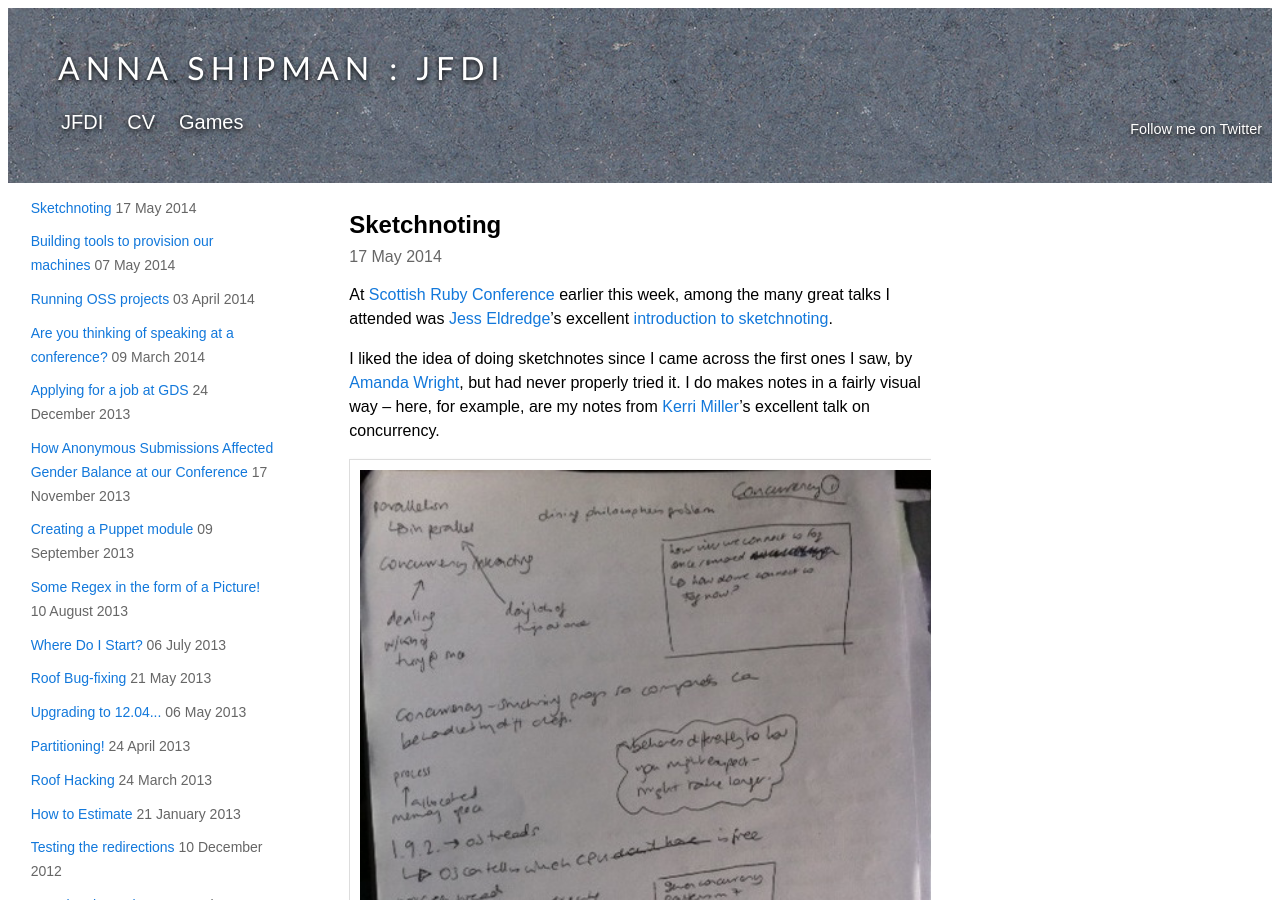
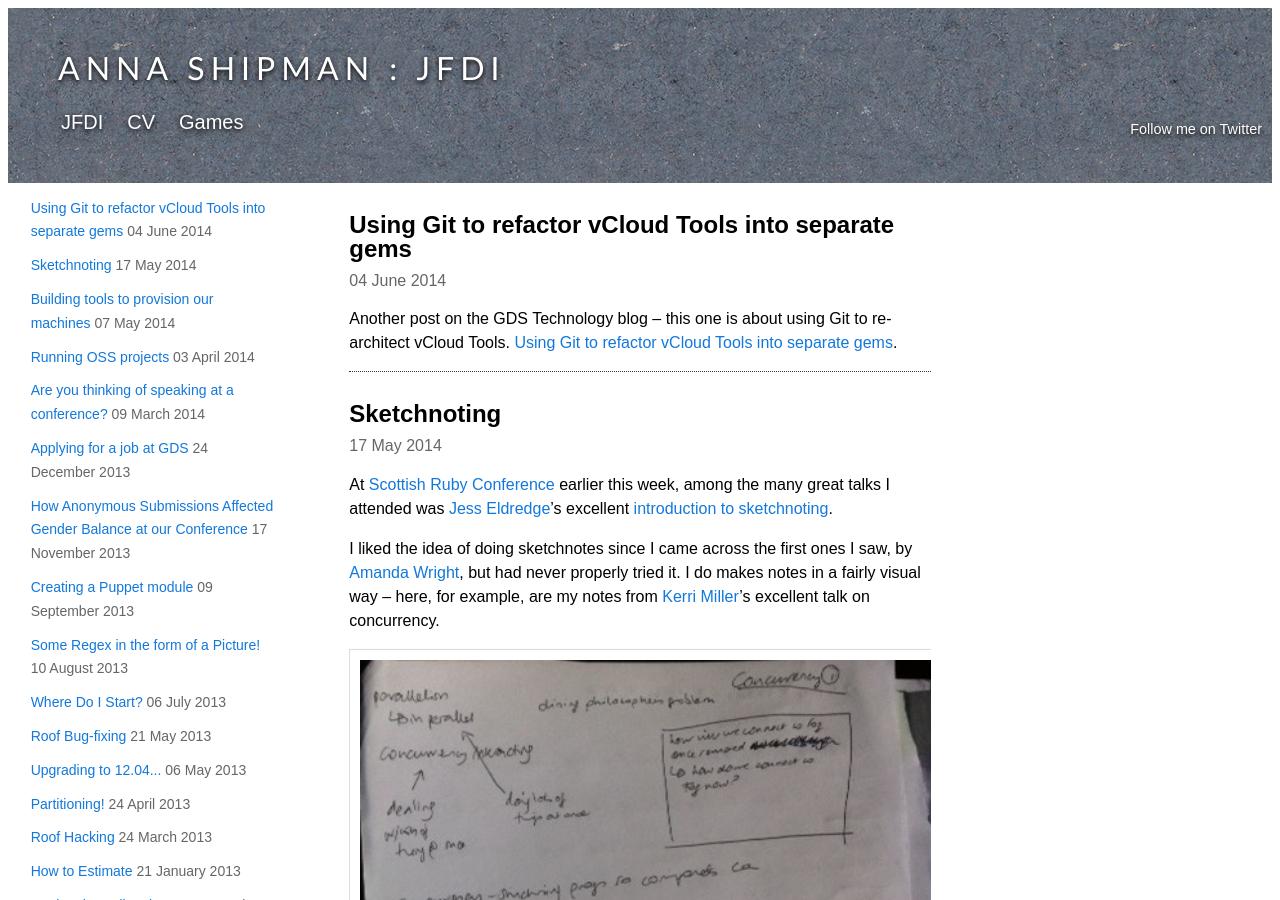
Before and after one commit to annashipman/annashipman.github.io, a Jekyll site: the page built from jfdi.html, in a window 1280 px wide and 900 px high. Built offline with Jekyll 4.4.1, drawn with Linux system fonts in a browser that asks for light colours; Markdown is read by kramdown in place of the engine named in the settings; comment, search, counter and statistics services are not loaded.

Commit message:
Add latest GDS technology blog post

```diff
--- /dev/null
+++ b/_posts/2014-06-04-using-git-to-refactor-vcloud-tools.html
@@ -0,0 +1,7 @@
+---
+anchor_id: using-git-to-refactor
+title: Using Git to refactor vCloud Tools into separate gems
+layout: blog_post
+---
+
+<p>Another post on the GDS Technology blog – this one is about using Git to re-architect vCloud Tools. <a href="https://gdstechnology.blog.gov.uk/2014/06/04/using-git-to-refactor-vcloud-tools-into-separate-gems/" target="_blank">Using Git to refactor vCloud Tools into separate gems</a>.</p>
--- a/index.html
+++ b/index.html
@@ -27,6 +27,12 @@
             <div class="col1">
                 <!-- Column 1 start -->
 <div><h1>Recent stuff</h1></div>
+<div class="blog-post">
+<h1><a href="https://gdstechnology.blog.gov.uk/2014/06/04/using-git-to-refactor-vcloud-tools-into-separate-gems/" target="_blank">Using Git to refactor vCloud Tools into separate gems</a></h1>
+<date>04 June 2014</date>
+<p>Another post on the GDS Technology blog – this one is about using Git to re-architect vCloud Tools.</a></p>
+<p><a href="https://gdstechnology.blog.gov.uk/2014/06/04/using-git-to-refactor-vcloud-tools-into-separate-gems/" target="_blank">Read it</a>.</p>
+</div>
 <div class="blog-post">
 <h1><a href="/jfdi/sketchnoting.html">Sketchnoting</a></h1>
 <date>17 May 2014</date>
```
